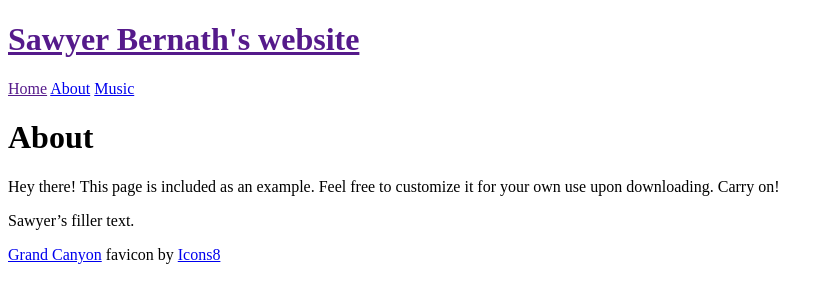
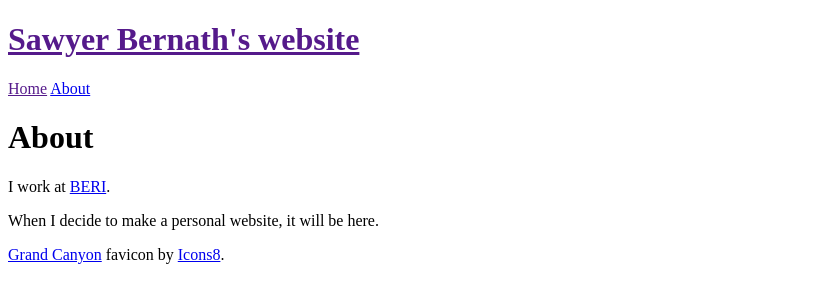
Before and after one commit to sawyerbernath/sawyerbernath.github.io, a Jekyll site: the page built from about.md, in a window 1280 px wide. Shown: the top 303 px of the page, without its empty margins (0-833 px from the left). Built offline with Jekyll 4.4.1, drawn with Linux system fonts in a browser that asks for light colours; our own code applies the rules of GitHub Pages for plain Markdown files.

Commit message:
first post filler

```diff
--- a/_includes/sidebar.html
+++ b/_includes/sidebar.html
@@ -26,7 +26,7 @@
         {% endif %}
       {% endfor %}
 
-      <a class="sidebar-nav-item" href="http://copperleafmusic.com/">Music</a>
+      <!-- <a class="sidebar-nav-item" href="http://copperleafmusic.com/">Music</a> -->
     </nav>
 
   </div>
--- a/about.md
+++ b/about.md
@@ -1,12 +1,10 @@
 ---
-layout: page
+# layout: page
 title: About
 ---
 
-<p class="message">
-  Hey there! This page is included as an example. Feel free to customize it for your own use upon downloading. Carry on!
-</p>
+I work at [BERI](https://existence.org).
 
-Sawyer's filler text.
+When I decide to make a personal website, it will be here.
 
-<a target="_blank" href="https://icons8.com/icon/z7_Yt70NB7pK/grand-canyon">Grand Canyon</a> favicon by <a target="_blank" href="https://icons8.com">Icons8</a>
+[Grand Canyon](https://icons8.com/icon/z7_Yt70NB7pK/grand-canyon) favicon by [Icons8](https://icons8.com).
```
Also changed, not shown: _posts/2022-07-18-first-post.md (added, +9 -0 lines).
